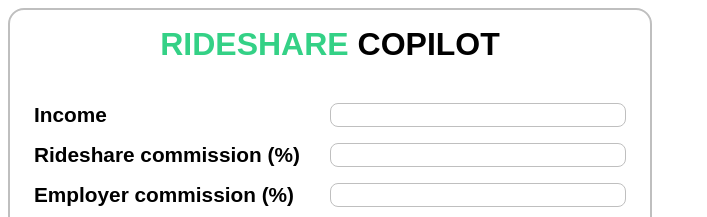
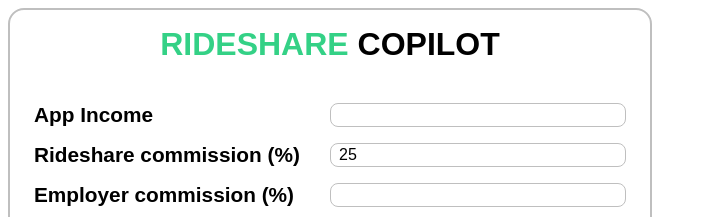
Before and after one commit to EmanuelTabian/rideshare-calculator, a React (Create React App) app: page / in a window 1280 px wide. Shown: the top 217 px of the page, without its empty margins (0-707 px from the left). Built offline with nearby package versions, Linux system fonts and the light colour scheme.

Commit message:
Define net income logic

```diff
--- a/src/App.js
+++ b/src/App.js
@@ -2,9 +2,12 @@ import { useState } from "react";
 export default function App() {
   const [toggle, setToggle] = useState(false);
   const [income, setIncome] = useState("");
-  const [rideCom, setRideCom] = useState("");
+  const [rideCom, setRideCom] = useState(25);
   const [emplCom, setEmplCom] = useState("");
   const [otherCom, setOtherCom] = useState("");
+
+  const commissionPerc = rideCom + emplCom;
+  const netIncome = income - (commissionPerc * income) / 100 - otherCom;
 
   return (
     <div className="app">
@@ -73,7 +76,7 @@ function Income({
 function IncomeValue({ income, OnSetIncome }) {
   return (
     <div>
-      <span>Income</span>
+      <span>App Income</span>
       <input
         type="text"
         value={income}
```
